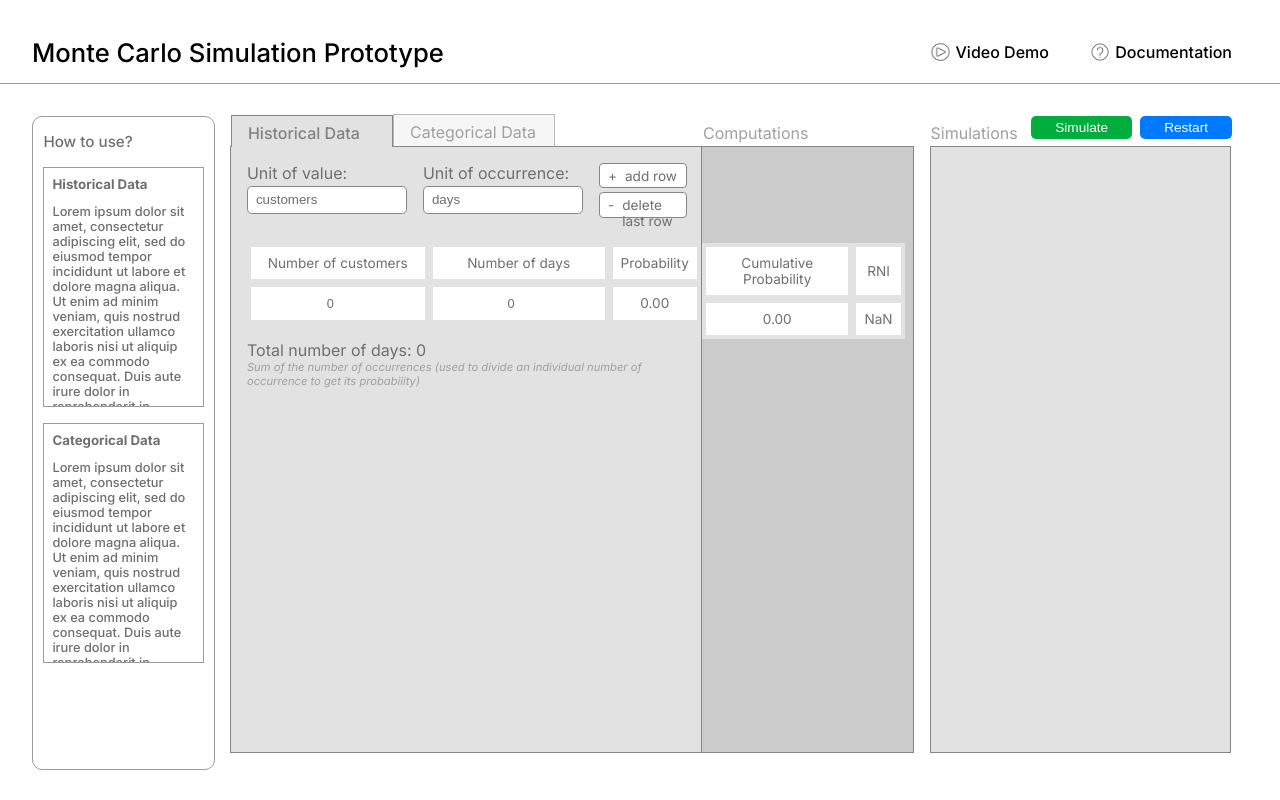
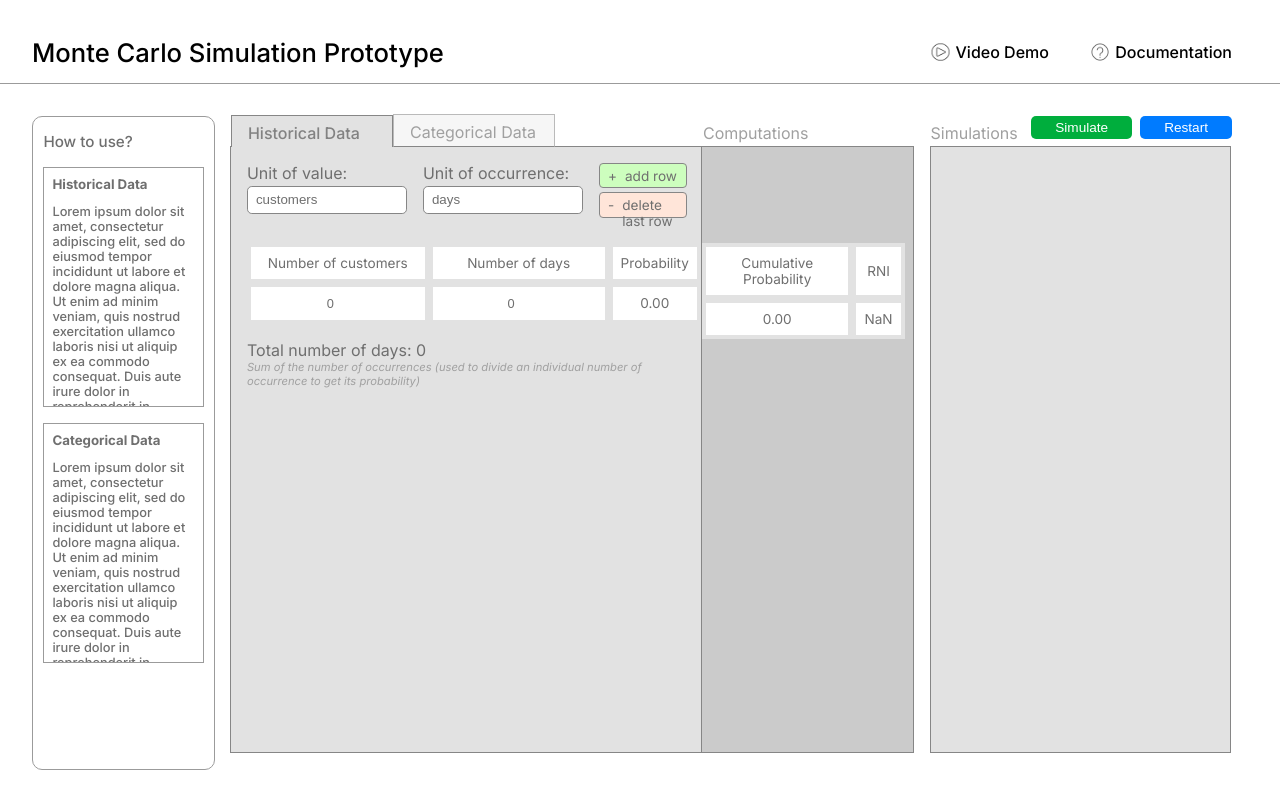
Before and after one commit to matchi-1/Monte-Carlo-Simulation-Prototype, a React (Create React App) app: page / in a window 1280 px wide. Built offline with nearby package versions, Linux system fonts and the light colour scheme.

Commit message:
change add delete color btn

```diff
--- a/src/components/HistoricalBodyContainer.jsx
+++ b/src/components/HistoricalBodyContainer.jsx
@@ -43,7 +43,7 @@ const HistoricalBodyContainer = ({
           <div className="row-button" id='add-row-btn' onClick={addRow}>
             <p id='btn-text-icon'>+</p><p>add row</p>
           </div>
-          <div className="row-button" onClick={deleteRow}>
+          <div className="row-button" id='delete-row-btn' onClick={deleteRow}>
             <p id='btn-text-icon'>-</p><p>delete last row</p>
           </div>
         </div>
--- a/src/styles/HistCat.css
+++ b/src/styles/HistCat.css
@@ -118,8 +118,11 @@
 
   #add-row-btn{
     width: 5.5rem;
+    background-color: #cdfebe;
   }
-
+  #delete-row-btn{
+    background-color: #ffe5d9;
+  }
 
   /*table css*/
 
```
